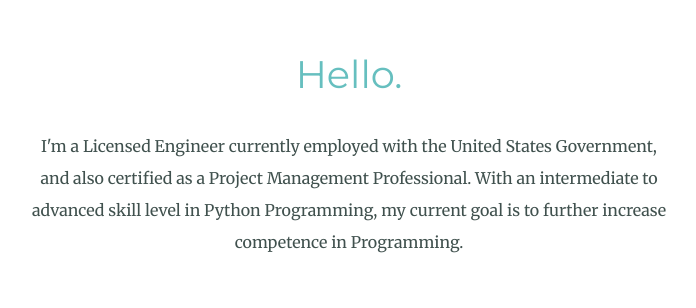
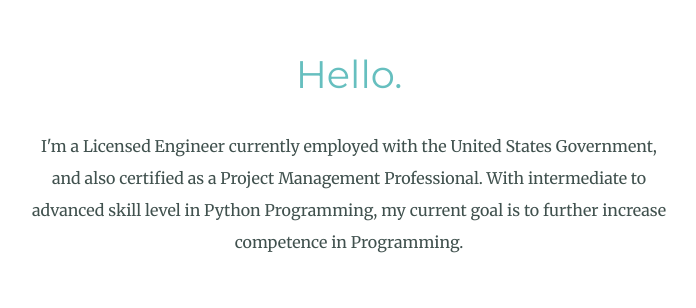
Before and after one commit to darrenman16/resume, a plain HTML site: page index.html in a window 1280 px wide. Shown: the part 987-1295 px from the top of the page, 291-987 px from the left. Drawn offline with Linux system fonts and the light colour scheme.

Commit message:
Update index.html

```diff
--- a/index.html
+++ b/index.html
@@ -24,7 +24,7 @@
       <img class="mine" src="images/dare-modified.png" alt="My Picture">
       <h2>Hello.</h2>
       <p>I'm a Licensed Engineer currently employed with the United States Government, and
-         also certified as a Project Management Professional. With an intermediate to advanced skill
+         also certified as a Project Management Professional. With intermediate to advanced skill
          level in Python Programming, my current goal is to further increase competence in Programming.</p>
     </div>
     <hr>
```
